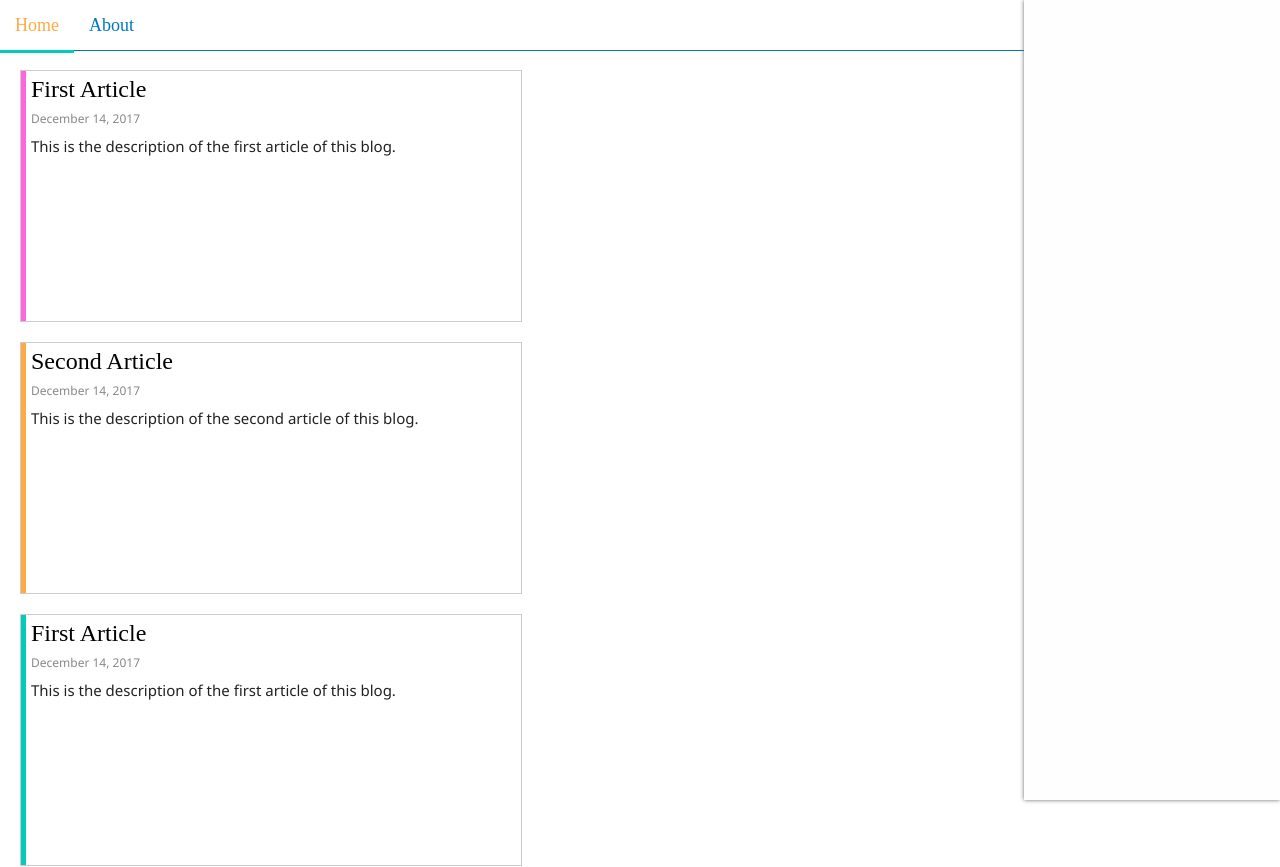
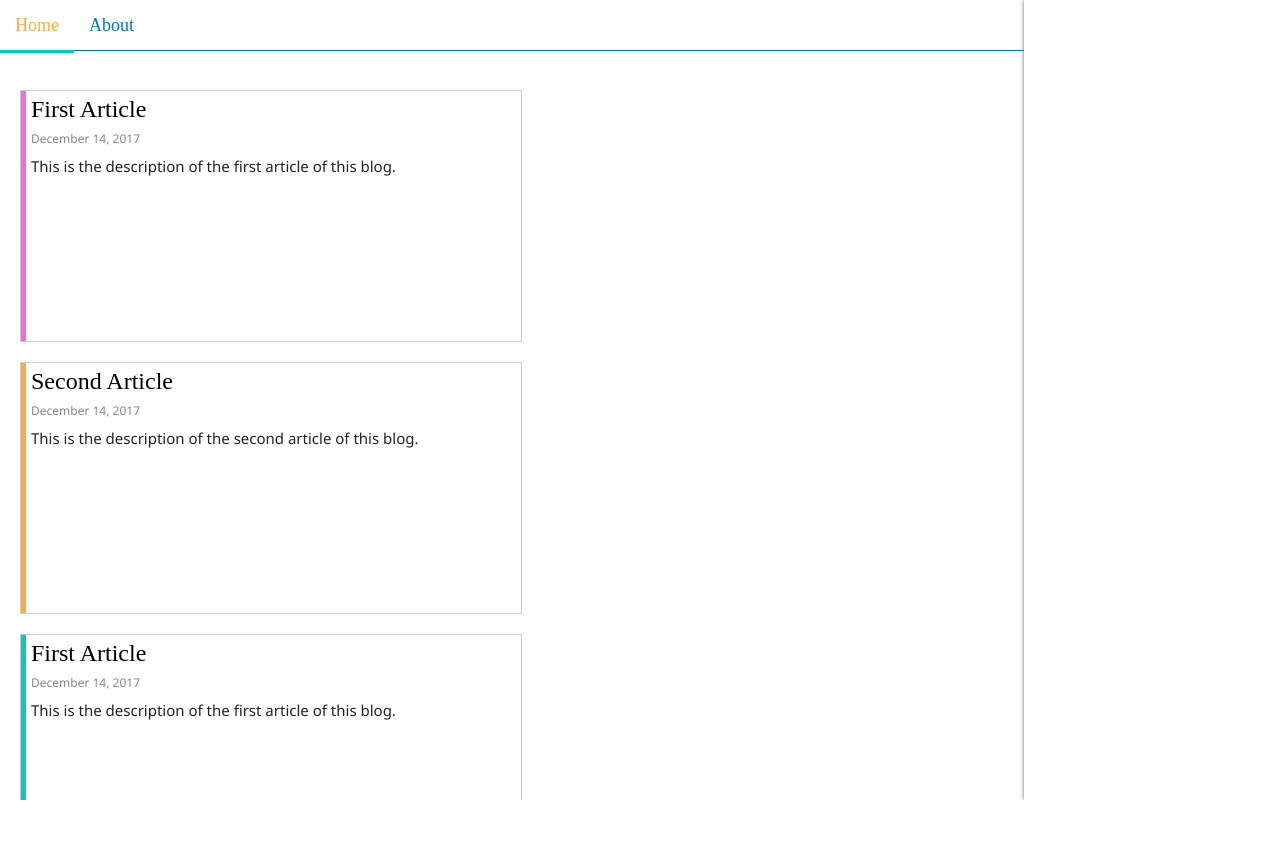
Before and after one commit to kanwal019/Blog, an Angular app: page / in a window 1280 px wide. Shown: the top 867 px of the page. After the commit the page ends 800 px from the top, so only its background shows below. Built offline with nearby package versions, Linux system fonts and the light colour scheme.

Commit message:
Added some tweaks to the core style

```diff
--- a/src/app/app.component.css
+++ b/src/app/app.component.css
@@ -28,11 +28,12 @@ footer{
 
 main{
     position: absolute;
-    top: 50px;
+    top: 70px;
     left: 0px;
     overflow: hidden;
     overflow-y: scroll;
-    width: 80vw;
+    width: calc(80vw - 20px);
+    height: calc(100vh - 70px);
 }
 
 section.sidebar{
--- a/src/styles.css
+++ b/src/styles.css
@@ -3,8 +3,8 @@ body{
     margin: 0;
     padding: 0;
     width: 100vw;
+    height: 100vh;
     overflow: hidden;
-    overflow-y: scroll;
     font-family:"Segoe UI Semibold", Segoe;
 }
 
```
